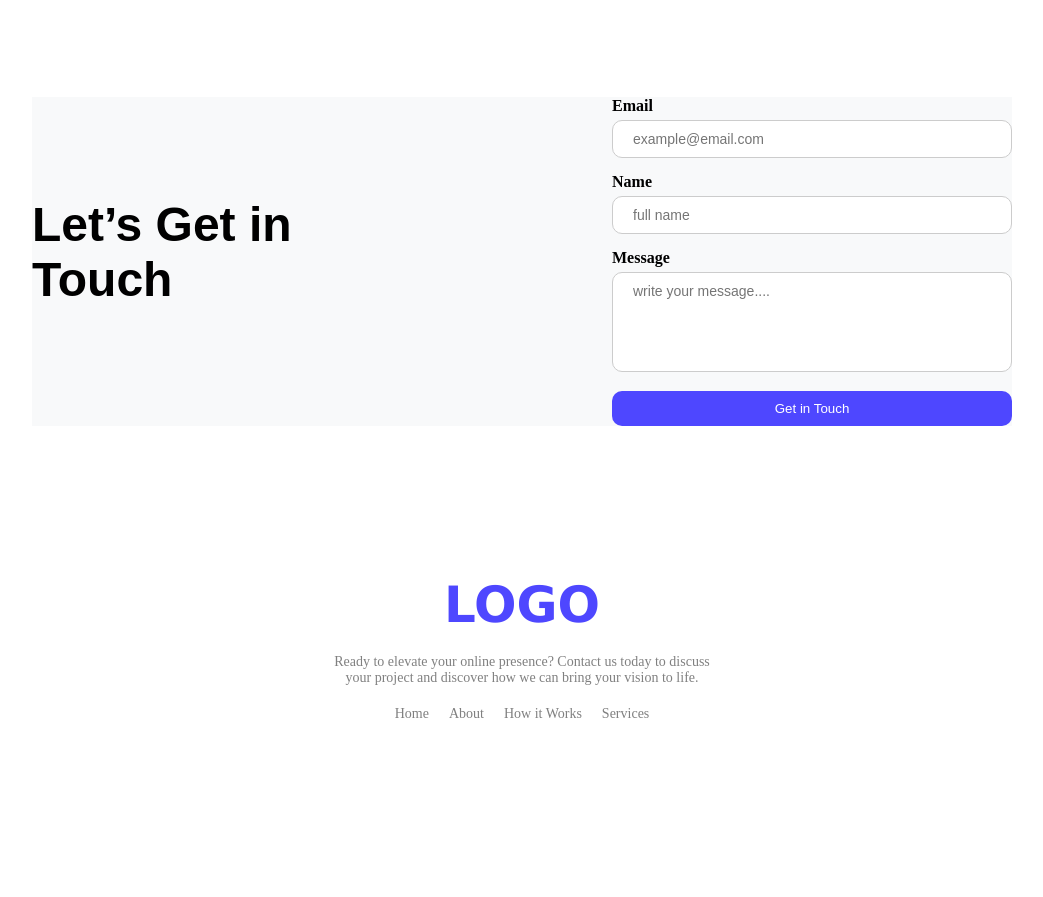
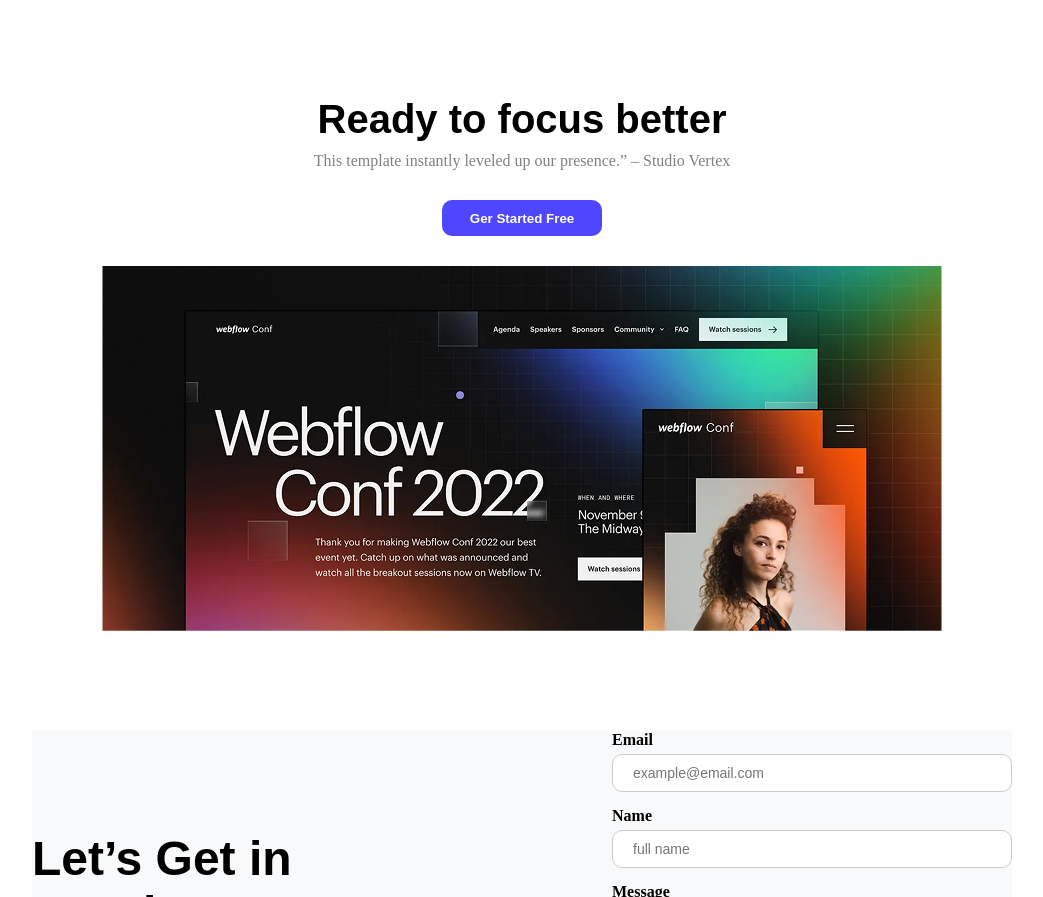
Before and after one commit to codewithrabby/Assignment-01, a plain HTML site: page index.html in a window 1280 px wide. Shown: the part 1478-2375 px from the top of the page, without its empty margins (118-1161 px from the left). Before the commit the page ends 2230 px from the top, so only its background shows below. Drawn offline with Linux system fonts and the light colour scheme.

Commit message:
added focus section with styles

```diff
--- a/index.html
+++ b/index.html
@@ -43,6 +43,12 @@
                 </div>
             </div>
         </section>
+        <section class="focus">
+            <h1 class="focus-h1">Ready to focus better</h1>
+            <p class="focus-p">This template instantly leveled up our presence.” – Studio Vertex</p>
+            <button class="focus-btn">Ger Started Free</button>
+            <img class="focus-img" src="Assets/wc-big.png" alt="">
+        </section>
         <section class="touch">
             <div class="touch-div">
                 <div>
--- a/style.css
+++ b/style.css
@@ -136,6 +136,45 @@ nav{
     padding-bottom: 30px;
 }
 
+/* focus Section */
+
+.focus{
+    margin: 100px 150px;
+}
+.focus-h1{
+    text-align: center;
+    font-size: 40px;
+    font-family: sans-serif;
+    font-weight: bolder;
+    padding-bottom: 10px;
+}
+.focus-p{
+    color: grey;
+    text-align: center;
+    font-size: 16px;
+    padding-bottom: 30px;
+}
+.focus-btn{
+    width: 160px;
+    height: 36px;
+    background-color: #4E47FF;
+    color: #FFFFFF;
+    border: none;
+    border-radius: 10px;
+    margin: 0 auto;
+    font-weight: bold;
+    cursor: pointer;
+    display: block;
+}
+.focus-btn:hover{
+    background-color: #020c17;
+}
+.focus-img{
+    padding-top: 30px;
+    display: block;
+    margin-left: auto;
+    margin-right: auto;
+}
 
 /* Get in Touch Section */
 
```
